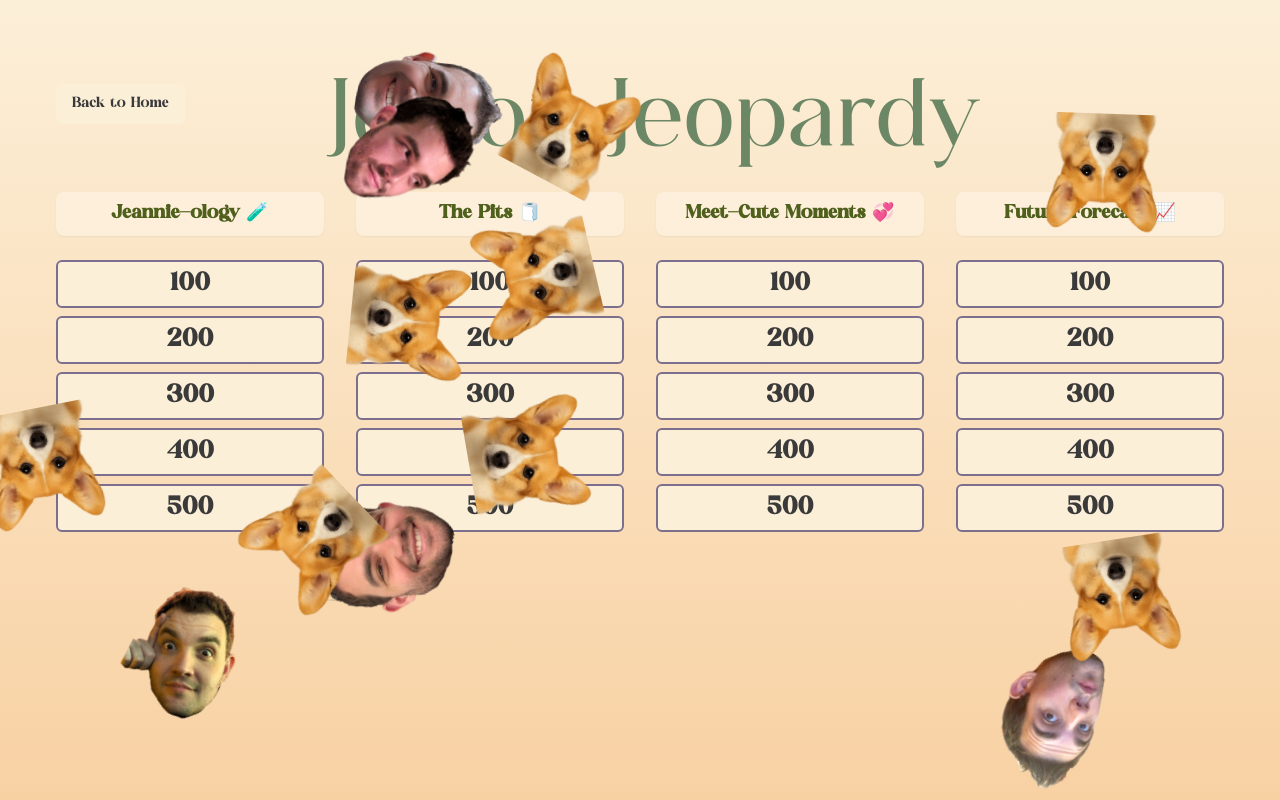
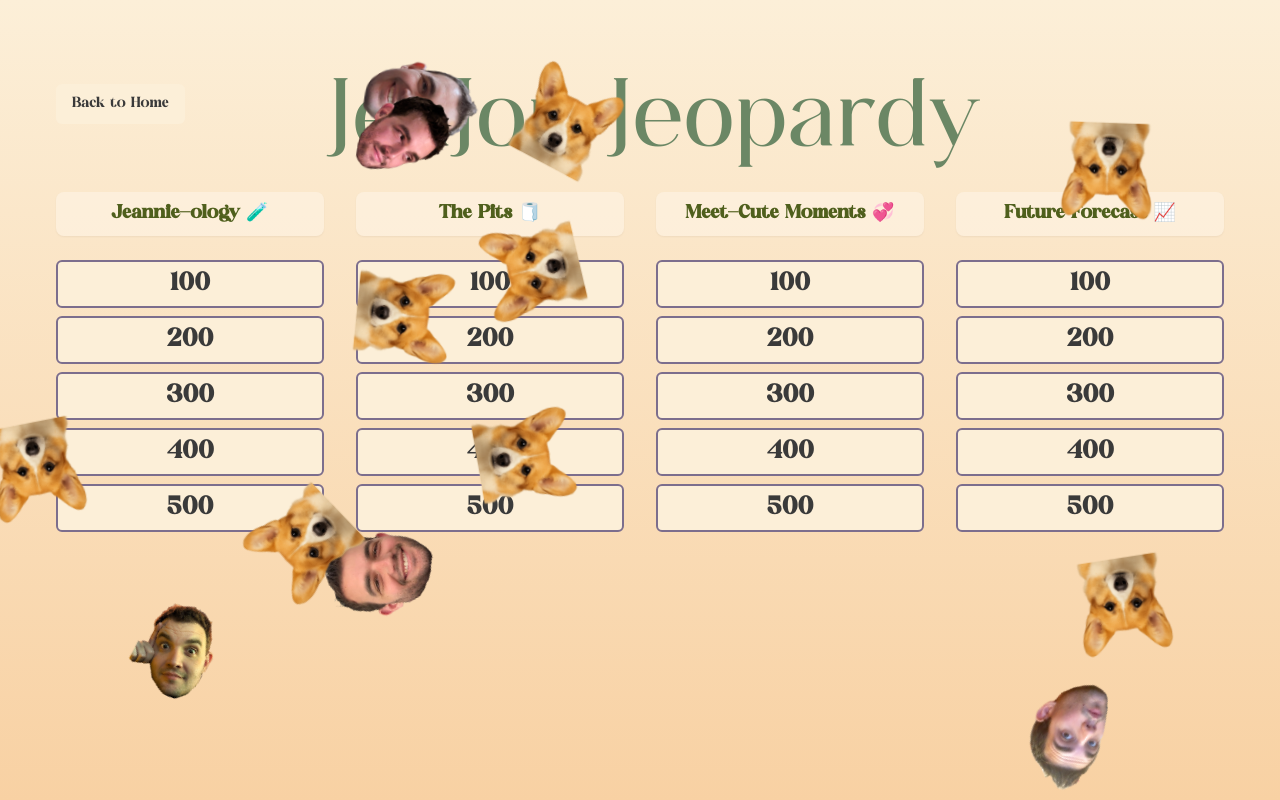
Before and after one commit to lanseafood/bach-jeopardy-game, a Next.js app: page /game in a window 1280 px wide. Built offline with nearby package versions, Linux system fonts and the light colour scheme.

Commit message:
update sizing

```diff
--- a/app/question/[category]/[points]/question-client.tsx
+++ b/app/question/[category]/[points]/question-client.tsx
@@ -114,7 +114,7 @@ export default function QuestionClient({ params, questions }: QuestionClientProp
         {!showAnswer && (
           <Button
             onClick={() => setShowAnswer(true)}
-            className="ml-8 mr-8 mb-12 text-lg px-8 py-6 bg-sunset-cream text-sunset-charcoal hover:bg-sunset-yellow"
+            className="ml-8 mr-8 mb-12 text-lg px-8 py-6 bg-sunset-green text-sunset-cream hover:bg-sunset-yellow"
           >
             Show Answer
           </Button>
--- a/components/falling-green-leaves.tsx
+++ b/components/falling-green-leaves.tsx
@@ -41,7 +41,7 @@ export const FallingGreenLeaves: React.FC = () => {
   if (!isClient) return null
 
   return (
-    <div className="fixed inset-0 pointer-events-none z-10 overflow-hidden">
+    <div className="fixed inset-0 pointer-events-none z-50 overflow-hidden">
       {leaves.map((leaf) => (
         <div
           key={leaf.id}
--- a/components/floating-images.tsx
+++ b/components/floating-images.tsx
@@ -34,13 +34,13 @@ export default function FloatingImages({ background = false, showFloatingHeads =
       .map((_, i) => ({
         id: i,
         type: "head" as const,
-        x: Math.random() * (window.innerWidth - 110),
-        y: Math.random() * (window.innerHeight - 110),
+        x: Math.random() * (window.innerWidth - 85),
+        y: Math.random() * (window.innerHeight - 85),
         vx: (Math.random() - 0.5) * 2,
         vy: (Math.random() - 0.5) * 2,
         rotation: Math.random() * 360,
         rotationSpeed: (Math.random() - 0.5) * 2,
-        size: 110,
+        size: 85,
         imageIndex: 0, // First head image
       }))
 
@@ -49,13 +49,13 @@ export default function FloatingImages({ background = false, showFloatingHeads =
       .map((_, i) => ({
         id: i + 1, // Start IDs after the first set of heads
         type: "head" as const,
-        x: Math.random() * (window.innerWidth - 100),
-        y: Math.random() * (window.innerHeight - 100),
+        x: Math.random() * (window.innerWidth - 75),
+        y: Math.random() * (window.innerHeight - 75),
         vx: (Math.random() - 0.5) * 2,
         vy: (Math.random() - 0.5) * 2,
         rotation: Math.random() * 360,
         rotationSpeed: (Math.random() - 0.5) * 2,
-        size: 100,
+        size: 75,
         imageIndex: 1, // Second head image
       }))
 
@@ -64,13 +64,13 @@ export default function FloatingImages({ background = false, showFloatingHeads =
       .map((_, i) => ({
         id: i + 2, // Start IDs after both sets of heads
         type: "head" as const,
-        x: Math.random() * (window.innerWidth - 90),
-        y: Math.random() * (window.innerHeight - 90),
+        x: Math.random() * (window.innerWidth - 65),
+        y: Math.random() * (window.innerHeight - 65),
         vx: (Math.random() - 0.5) * 2,
         vy: (Math.random() - 0.5) * 2,
         rotation: Math.random() * 360,
         rotationSpeed: (Math.random() - 0.5) * 2,
-        size: 100,
+        size: 65,
         imageIndex: 2, // Second head image
       }))
 
@@ -79,13 +79,13 @@ export default function FloatingImages({ background = false, showFloatingHeads =
       .map((_, i) => ({
         id: i + 3, // Start IDs after both sets of heads
         type: "head" as const,
-        x: Math.random() * (window.innerWidth - 90),
-        y: Math.random() * (window.innerHeight - 90),
+        x: Math.random() * (window.innerWidth - 65),
+        y: Math.random() * (window.innerHeight - 65),
         vx: (Math.random() - 0.5) * 2,
         vy: (Math.random() - 0.5) * 2,
         rotation: Math.random() * 360,
         rotationSpeed: (Math.random() - 0.5) * 2,
-        size: 100,
+        size: 65,
         imageIndex: 3, // Second head image
       }))
 
@@ -94,13 +94,13 @@ export default function FloatingImages({ background = false, showFloatingHeads =
       .map((_, i) => ({
         id: i + 4, // Start IDs after both sets of heads
         type: "head" as const,
-        x: Math.random() * (window.innerWidth - 100),
-        y: Math.random() * (window.innerHeight - 100),
+        x: Math.random() * (window.innerWidth - 75),
+        y: Math.random() * (window.innerHeight - 75),
         vx: (Math.random() - 0.5) * 2,
         vy: (Math.random() - 0.5) * 2,
         rotation: Math.random() * 360,
         rotationSpeed: (Math.random() - 0.5) * 2,
-        size: 100,
+        size: 75,
         imageIndex: 4, // Second head image
       }))
 
@@ -109,13 +109,13 @@ export default function FloatingImages({ background = false, showFloatingHeads =
       .map((_, i) => ({
         id: i + 5, // Start IDs after both sets of heads
         type: "corgi" as const,
-        x: Math.random() * (window.innerWidth - 80),
-        y: Math.random() * (window.innerHeight - 80),
+        x: Math.random() * (window.innerWidth - 65),
+        y: Math.random() * (window.innerHeight - 65),
         vx: (Math.random() - 0.5) * 2,
         vy: (Math.random() - 0.5) * 2,
         rotation: Math.random() * 360,
         rotationSpeed: (Math.random() - 0.5) * 4, // More rotation
-        size: 80, // Smaller size
+        size: 65, // Smaller size
       }))
 
     // Combine all floating items
@@ -183,16 +183,16 @@ export default function FloatingImages({ background = false, showFloatingHeads =
             id={`floating-head-${id}`}
             className="absolute"
             style={{
-              width: "110px",
-              height: "110px",
+              width: "85px",
+              height: "85px",
               willChange: "transform",
             }}
           >
             <Image
               src="/fh1.png"
               alt="Floating head"
-              width={110}
-              height={110}
+              width={85}
+              height={85}
               className="w-full h-full object-contain md:scale-125 lg:scale-150"
             />
           </div>
@@ -207,16 +207,16 @@ export default function FloatingImages({ background = false, showFloatingHeads =
             id={`floating-head-${id + 1}`}
             className="absolute"
             style={{
-              width: "100px",
-              height: "100px",
+              width: "75px",
+              height: "75px",
               willChange: "transform",
             }}
           >
             <Image
               src="/fh2.png"
               alt="Floating head"
-              width={100}
-              height={100}
+              width={75}
+              height={75}
               className="w-full h-full object-contain md:scale-125 lg:scale-150"
             />
           </div>
@@ -229,16 +229,16 @@ export default function FloatingImages({ background = false, showFloatingHeads =
             id={`floating-head-${id + 2}`}
             className="absolute"
             style={{
-              width: "90px",
-              height: "90px",
+              width: "65px",
+              height: "65px",
               willChange: "transform",
             }}
           >
             <Image
               src="/fh3.png"
               alt="Floating head"
-              width={100}
-              height={100}
+              width={65}
+              height={65}
               className="w-full h-full object-contain md:scale-125 lg:scale-150"
             />
           </div>
@@ -251,16 +251,16 @@ export default function FloatingImages({ background = false, showFloatingHeads =
             id={`floating-head-${id + 3}`}
             className="absolute"
             style={{
-              width: "90px",
-              height: "90px",
+              width: "65px",
+              height: "65px",
               willChange: "transform",
             }}
           >
             <Image
               src="/fh4.png"
               alt="Floating head"
-              width={100}
-              height={100}
+              width={65}
+              height={65}
               className="w-full h-full object-contain md:scale-125 lg:scale-150"
             />
           </div>
@@ -274,16 +274,16 @@ export default function FloatingImages({ background = false, showFloatingHeads =
             id={`floating-head-${id + 4}`}
             className="absolute"
             style={{
-              width: "100px",
-              height: "100px",
+              width: "75px",
+              height: "75px",
               willChange: "transform",
             }}
           >
             <Image
               src="/fh5.png"
               alt="Floating head"
-              width={100}
-              height={100}
+              width={75}
+              height={75}
               className="w-full h-full object-contain md:scale-125 lg:scale-150"
             />
           </div>
@@ -298,16 +298,16 @@ export default function FloatingImages({ background = false, showFloatingHeads =
             id={`floating-corgi-${id + 5}`}
             className="absolute"
             style={{
-              width: "80px",
-              height: "80px",
+              width: "65px",
+              height: "65px",
               willChange: "transform",
             }}
           >
             <Image
               src="/corgi.png"
               alt="Floating corgi"
-              width={80}
-              height={80}
+              width={65}
+              height={65}
               className="w-full h-full object-contain md:scale-125 lg:scale-150"
             />
           </div>
--- a/components/landing-page.tsx
+++ b/components/landing-page.tsx
@@ -4,10 +4,8 @@ import Link from "next/link"
 import Image from "next/image"
 import { Button } from "@/components/ui/button"
 import FloatingImages from "@/components/floating-images"
-import ShootingStar from "@/components/shooting-star"
 import StaticTwinkles from "@/components/static-twinkles"
 import Fireworks from "@/components/fireworks"
-import CherryBlossoms from "@/components/cherry-blossoms"
 import { FallingGreenLeaves } from "@/components/falling-green-leaves"
 import { useSearchParams } from "next/navigation"
 
@@ -17,16 +15,13 @@ export default function LandingPage() {
   const gameLink = state === 'preserved' ? '/game?state=preserved' : '/game'
 
   return (
-    <div className="min-h-screen bg-gradient-to-b from-sunset-orange via-sunset-cream to-sunset-orange text-sunset-charcoal flex flex-col items-center justify-center">
+    <div className="min-h-screen bg-gradient-to-b from-sunset-orange via-sunset-cream to-sunset-green text-sunset-charcoal flex flex-col items-center justify-center">
       <FloatingImages showFloatingHeads={false} />
       <StaticTwinkles />
       <Fireworks />
       <FallingGreenLeaves />
-      {/* <CherryBlossoms /> */}
-
 
       <div className="text-center z-10 relative">
-        {/* <ShootingStar /> */}
         <div className="absolute inset-0 flex items-center justify-center -z-10 -mt-[20%]">
           <div className="relative">
             <div className="absolute inset-0 bg-gradient-radial from-transparent via-transparent to-black/30 rounded-full"></div>
```
